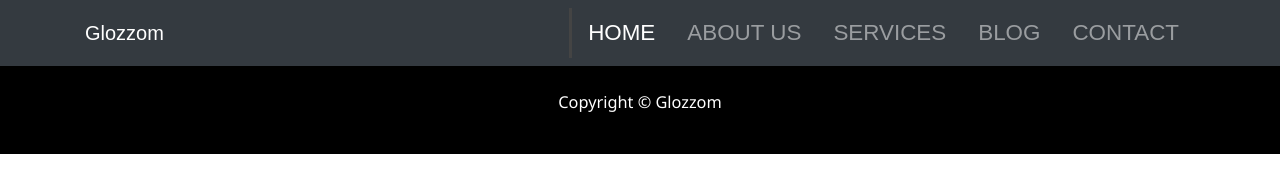
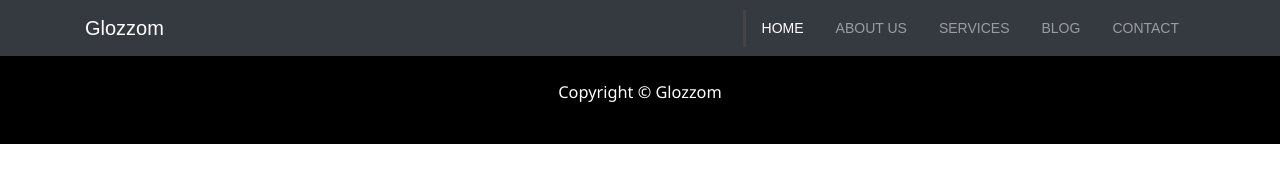
Before and after one commit to ahmedalaa9/glozzm, a plain HTML site: page index.html in a window 1280 px wide. Drawn offline with nearby package versions, Linux system fonts and the light colour scheme.

Commit message:
no message

```diff
--- a/css/main.css
+++ b/css/main.css
@@ -5,7 +5,7 @@ body {
 }
 
 .navbar .nav-link {
-    font-size: 1.4rem;
+    font-size: 14px;
     text-transform: uppercase;
     padding-left: 1rem !important;
     padding-right: 1rem !important;
```
